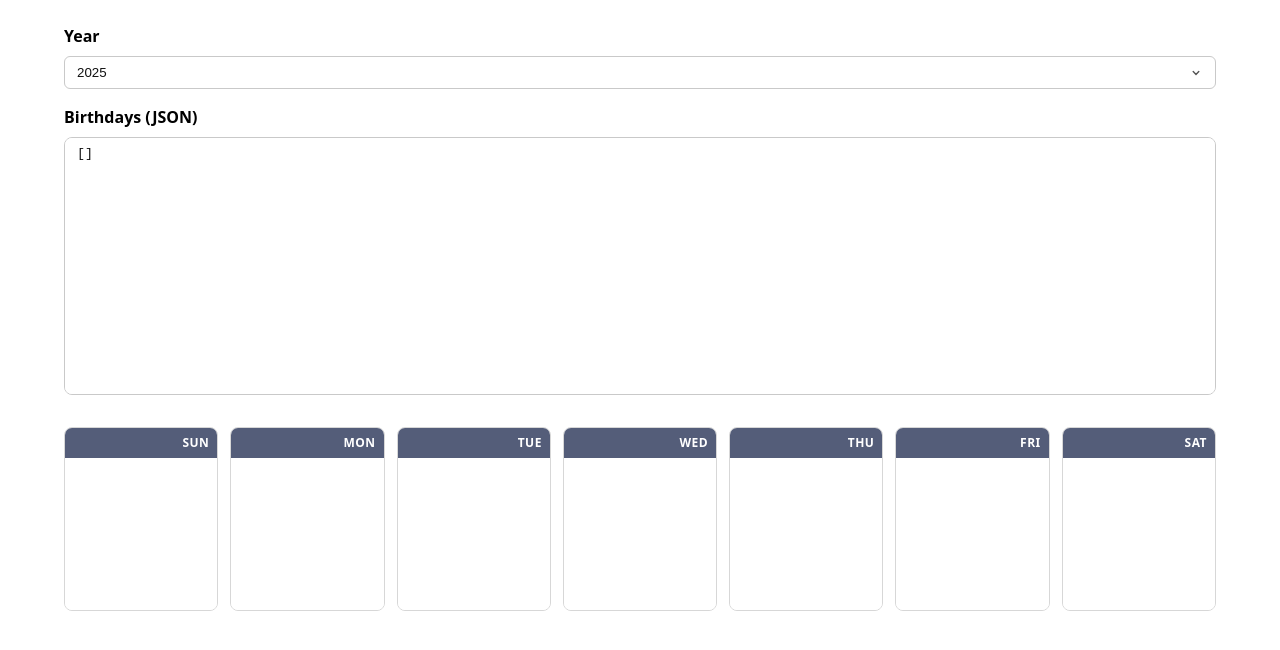
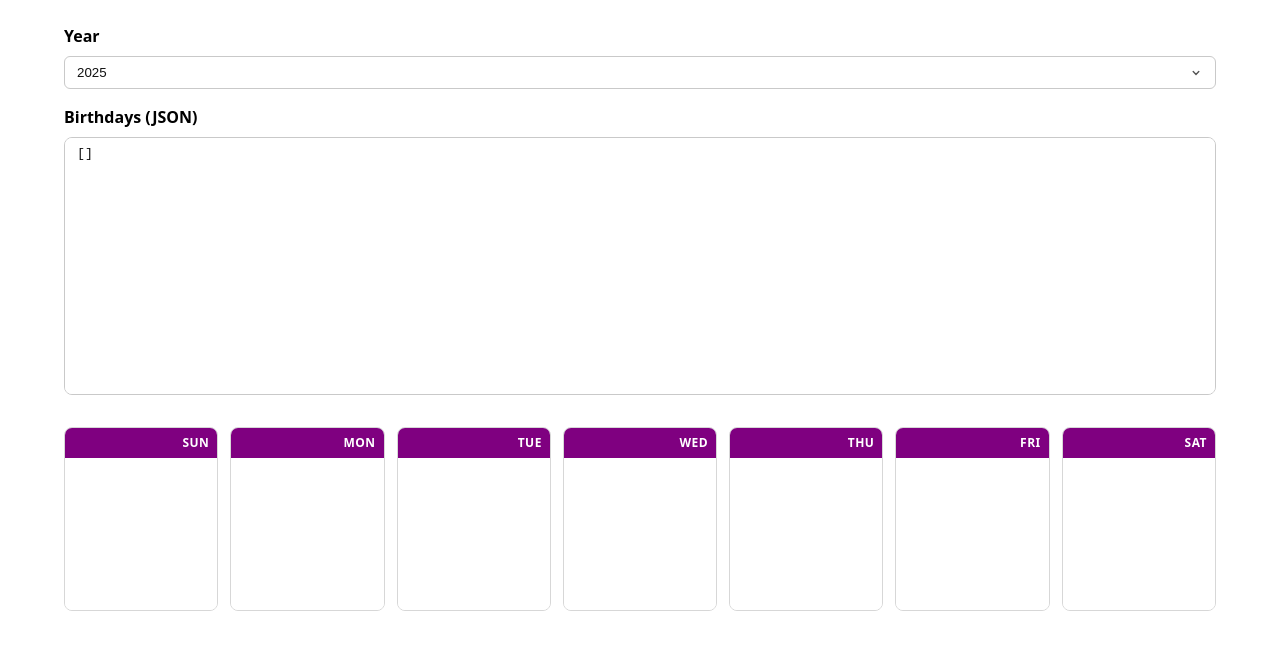
Before and after one commit to RutamBhagat/battle-of-css-and-hell, a Next.js app: page / in a window 1280 px wide. Shown: the top 650 px of the page. Built offline with nearby package versions, Linux system fonts and the light colour scheme.

Commit message:
style: update background color of day-header to #7F0080

```diff
--- a/src/app/globals.css
+++ b/src/app/globals.css
@@ -123,7 +123,7 @@ body {
 }
 
 .day-header {
-  background: var(--c-slate);
+  background: #7F0080;
   color: #fff;
   font-weight: 600;
   font-size: 0.75rem;
```
